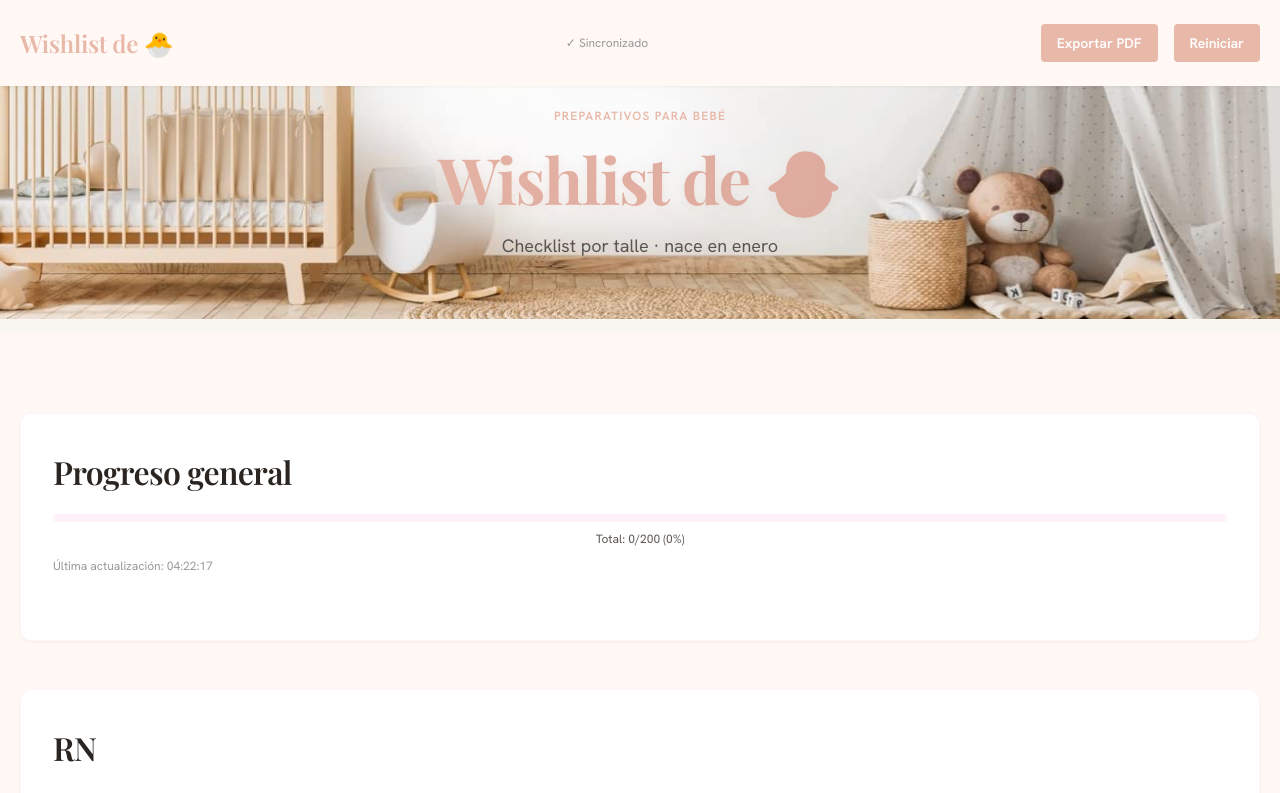
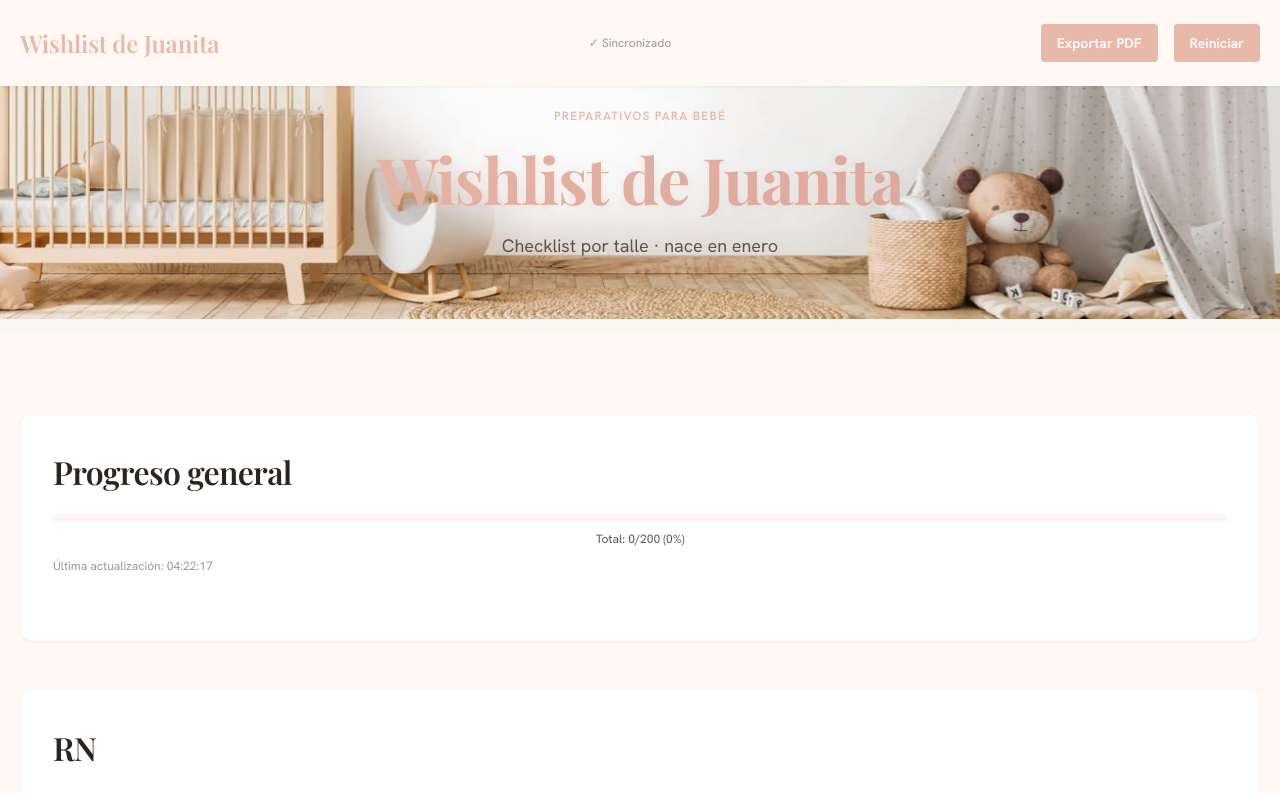
Before and after one commit to Gasudg/wishlist-bebe, a Next.js app: page / in a window 1280 px wide. Shown: the top 793 px of the page. Built offline with nearby package versions, Linux system fonts and the light colour scheme; no server answers; the database is empty.

Commit message:
Cambiar emoji de pollito por Juanita en toda la app

```diff
--- a/app/components/Checklist.tsx
+++ b/app/components/Checklist.tsx
@@ -211,7 +211,7 @@ export function Checklist() {
 
     pdf.setFontSize(20);
     pdf.setFont("helvetica", "bold");
-    pdf.text("Wishlist de 🐣", margin, yPos);
+    pdf.text("Wishlist de Juanita", margin, yPos);
     yPos += 8;
 
     pdf.setFontSize(10);
@@ -286,7 +286,7 @@ export function Checklist() {
     <div style={{ background: "#fff8f4", minHeight: "100vh", paddingTop: "70px" }}>
       <header className="sticky-header">
         <div className="header-content">
-          <div className="brand-name">Wishlist de 🐣</div>
+          <div className="brand-name">Wishlist de Juanita</div>
           <div style={{ fontSize: "0.75rem", color: isSyncing ? "#e8b8a8" : "#999", display: "flex", alignItems: "center", gap: "0.5rem", minHeight: "20px" }}>
             {isSyncing && <span style={{ display: "inline-block", width: "14px", height: "14px", border: "2px solid #e8b8a8", borderRadius: "50%", borderTop: "2px solid transparent", animation: "spin 0.6s linear infinite" }} />}
             {isSyncing ? "Sincronizando..." : lastSync ? `✓ Sincronizado` : ""}
@@ -321,7 +321,7 @@ export function Checklist() {
       }}>
         <div style={{ position: "relative", zIndex: 10, textAlign: "center", maxWidth: "48rem", margin: "0 auto", width: "100%" }}>
           <span className="hero-tag fade-in-up">Preparativos para bebé</span>
-          <h1 className="hero-title-fancy">Wishlist de 🐣</h1>
+          <h1 className="hero-title-fancy">Wishlist de Juanita</h1>
           <p className="hero-subtitle fade-in-up delay-200">Checklist por talle · nace en enero</p>
         </div>
       </section>
```
